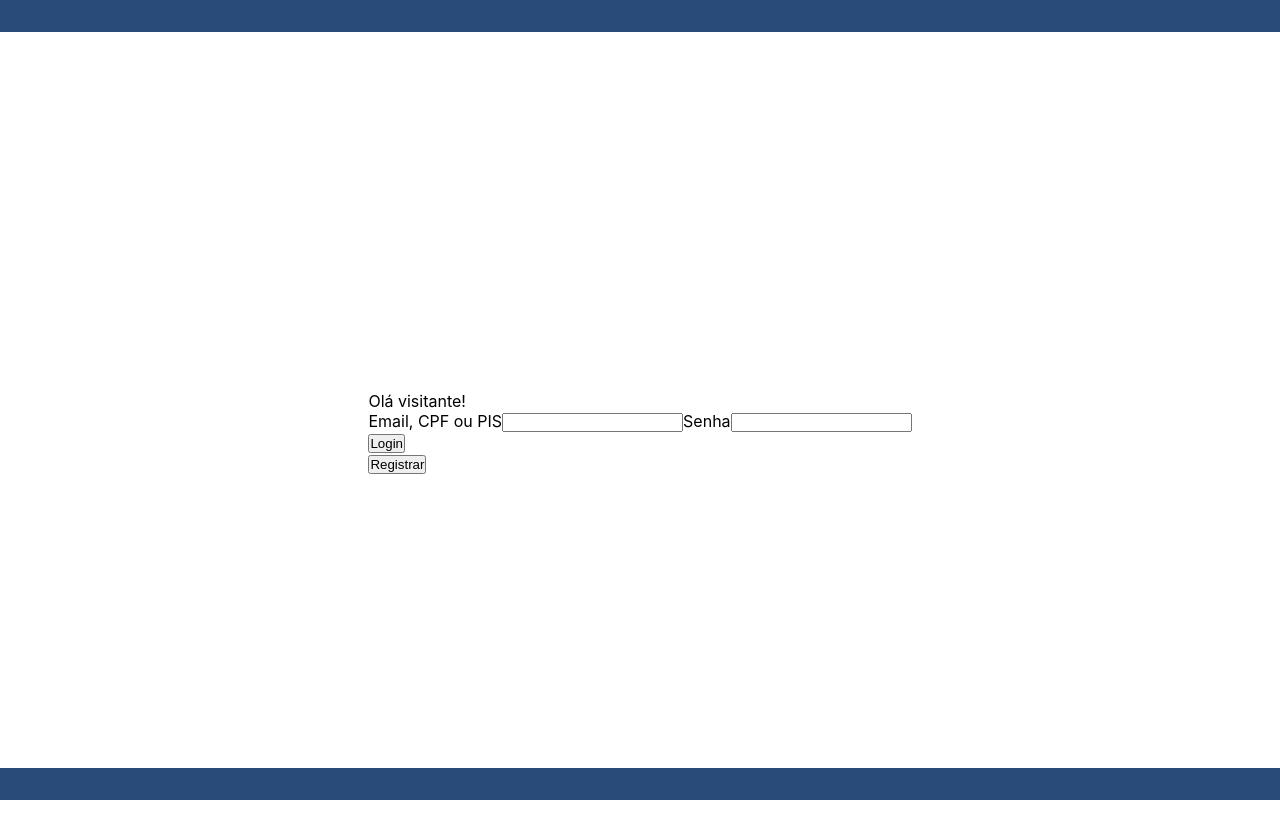
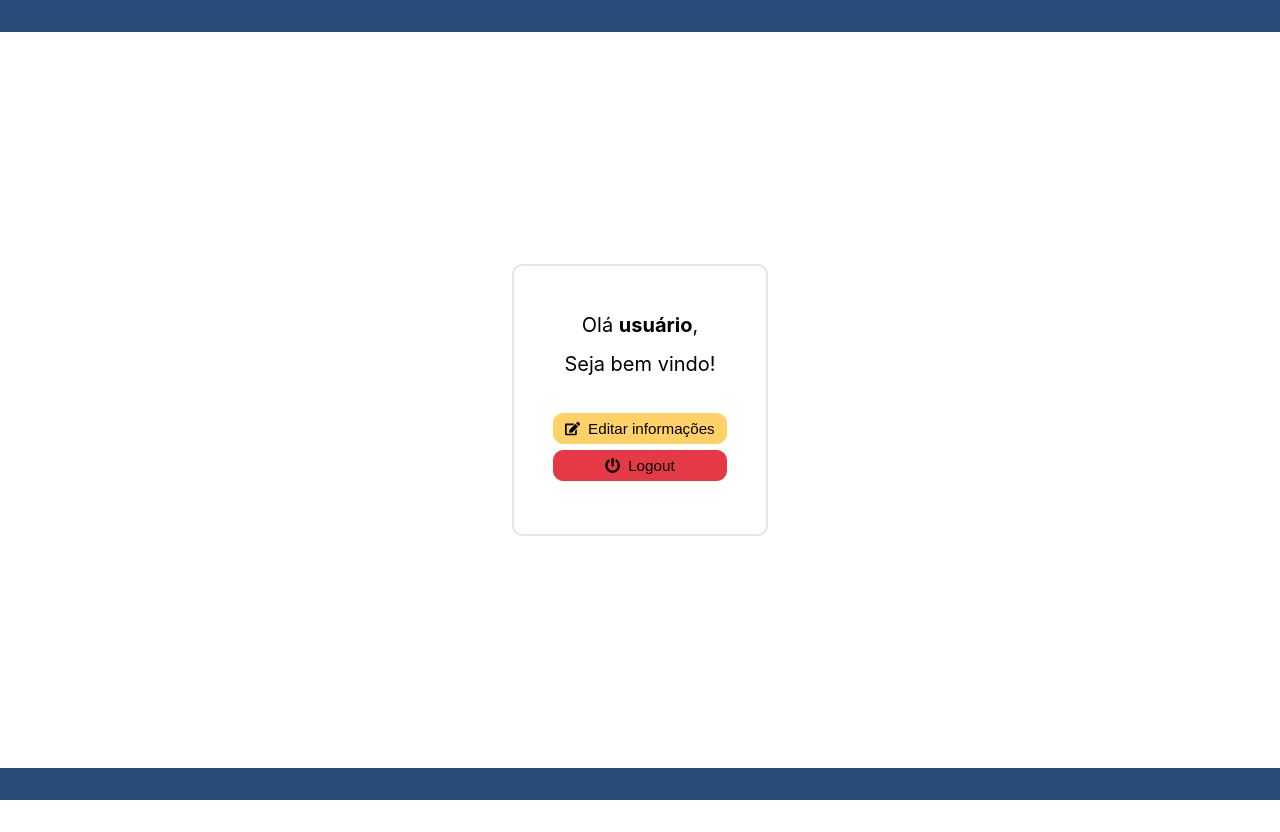
Before and after one commit to Victor-Edward/User-Web-Register, a Next.js app in the folder user-register-front/: page / in a window 1280 px wide. After the commit the page ends 800 px from the top, so only its background shows below. Built offline with nearby package versions, Linux system fonts and the light colour scheme.

Commit message:
feat: Added style to the home page and the logged component

```diff
--- a/user-register-front/components/homepage/logged/index.tsx
+++ b/user-register-front/components/homepage/logged/index.tsx
@@ -1,4 +1,4 @@
-import {FaEdit} from "react-icons/fa"
+import {FaEdit, FaPowerOff} from "react-icons/fa"
 import { useRouter } from 'next/router'
 import styles from "../../../styles/components/home_logged.module.css"
 
@@ -6,14 +6,20 @@ const Logged = () => {
     const router = useRouter()
 
     return(
-        <div>
-          <div>
-            <p>Olá usuário!</p>
+        <div className={styles.wrapper}>
+          <div className={styles.greetings}>
+            <p className={styles.text}>Olá <b>usuário</b>,</p>
+            <p className={styles.text}>Seja bem vindo!</p>
           </div>
 
-          <div>
-            <button onClick={() => router.push("edit")}><FaEdit/>Editar informações</button>
-            <button>Logout</button>
+          <div className={styles.buttons}>
+            <button className={styles.editButton}
+              onClick={() => router.push("edit")}>
+              <FaEdit className={styles.icon}/> Editar informações
+            </button>
+            <button className={styles.logOutButton}>
+              <FaPowerOff className={styles.icon}/> Logout
+            </button>
           </div>
         </div>
     )
--- a/user-register-front/pages/index.tsx
+++ b/user-register-front/pages/index.tsx
@@ -1,15 +1,15 @@
 import Image from 'next/image'
 import { useState } from 'react'
-import styles from '../styles/Home.module.css'
 import Visitor from '../components/homepage/visitor/index'
 import Logged from '../components/homepage/logged/index'
+import styles from '../styles/pages/homepage.module.css'
 
 export default function Home() {
 
-  const [userIsLogged, setUserIsLogged] = useState<boolean>(false)
+  const [userIsLogged, setUserIsLogged] = useState<boolean>(true)
 
   return (
-    <div className={styles.container}>
+    <div className={styles.wrapper}>
       {userIsLogged ? (
         <Logged />
       ):(
--- a/user-register-front/styles/components/home_logged.module.css
+++ b/user-register-front/styles/components/home_logged.module.css
@@ -0,0 +1,89 @@
+.wrapper {
+  display: flex;
+  flex-direction: column;
+  justify-content: center;
+  align-items: center;
+
+  width: 20%;
+  height: 17em;
+
+  border: 2px solid var(--grayLine);
+  border-radius: 10px;
+}
+
+.greetings {
+  display: flex;
+  flex-direction: column;
+  justify-content: center;
+  align-items: center;
+
+  margin-bottom: 1em;
+}
+
+.text {
+  font-size: 1.25em;
+  margin-bottom: 0.75em;
+}
+
+.buttons {
+  display: flex;
+  flex-direction: column;
+  justify-content: space-evenly;
+  align-items: center;
+
+  height: 5em;
+  width: 12em;
+}
+
+.editButton {
+  display: flex;
+  align-items: center;
+  justify-content: center;
+
+  background-color: var(--yellow);
+  border: 1px solid var(--yellow);
+  border-radius: 10px;
+
+  width: 11.5em;
+  height: 2em;
+
+  font-size: 0.95em;
+
+  transition: filter 0.3s;
+
+  cursor: pointer;
+}
+
+.editButton:hover {
+  filter: brightness(0.85);
+}
+
+.logOutButton {
+  display: flex;
+  align-items: center;
+  justify-content: center;
+
+  background-color: var(--red);
+  border: 1px solid var(--red);
+  border-radius: 10px;
+
+  width: 11.5em;
+  height: 2em;
+
+  font-size: 0.95em;
+
+  transition: filter 0.3s;
+
+  cursor: pointer;
+}
+
+.logOutButton:hover {
+  filter: brightness(0.85);
+}
+
+.icon {
+  width: 1em;
+  height: auto;
+
+  margin-right: 0.5em;
+}
--- /dev/null
+++ b/user-register-front/styles/pages/homepage.module.css
@@ -0,0 +1,9 @@
+.wrapper {
+  height: 92vh;
+  width: 100%;
+
+  display: flex;
+  flex-direction: column;
+  justify-content: center;
+  align-items: center;
+}
```
